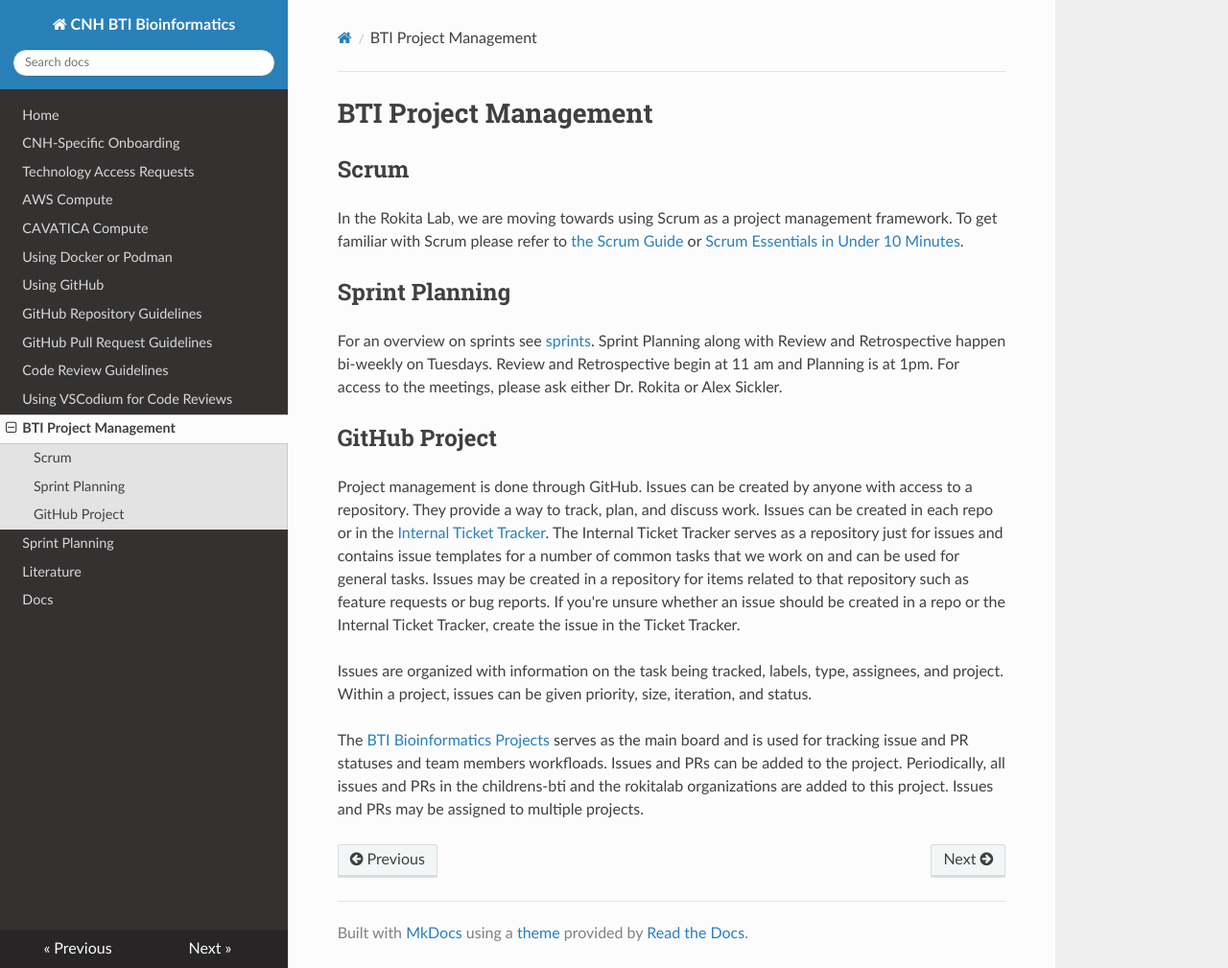
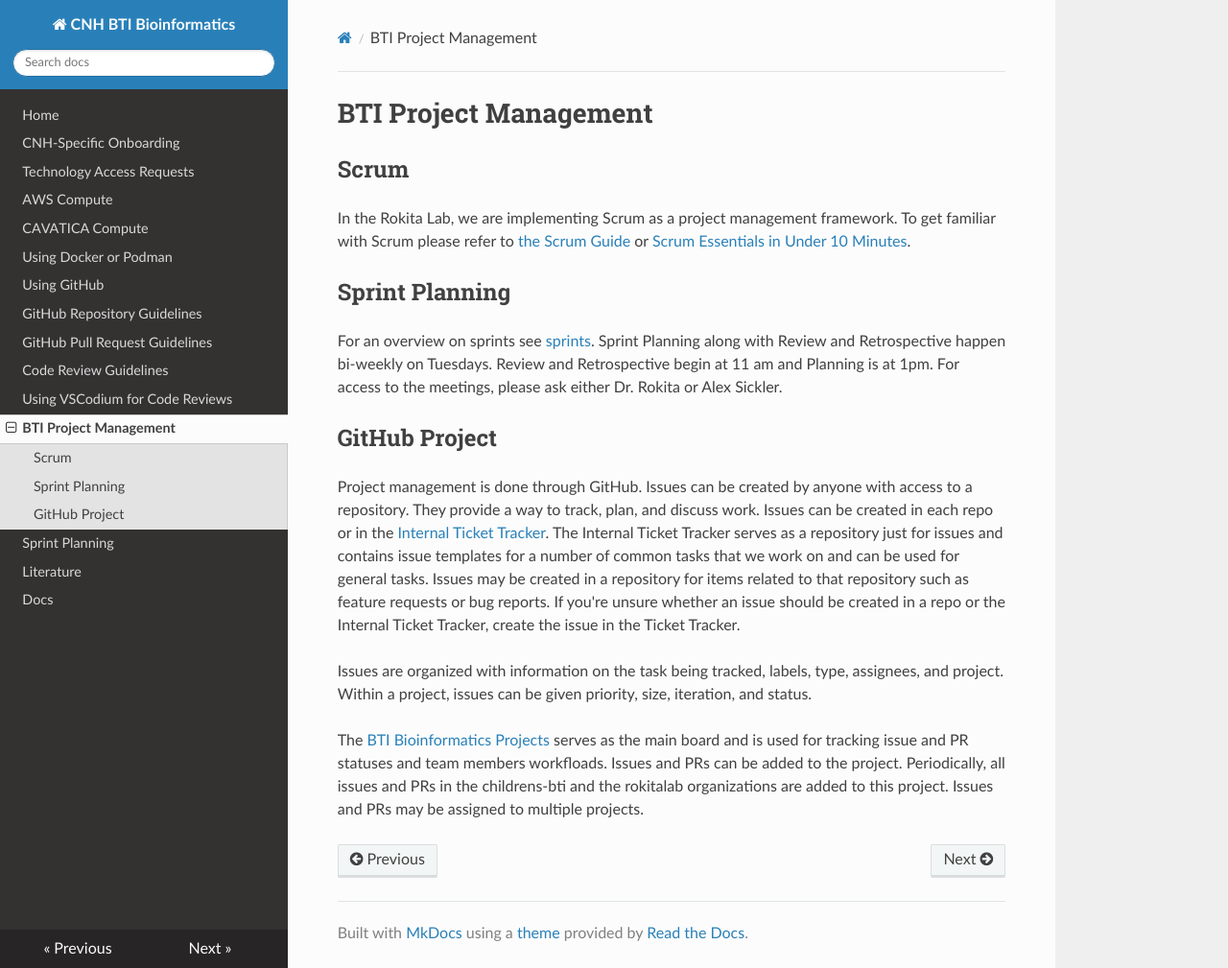
Before and after one commit to childrens-bti/bti-bfx-docs, an MkDocs documentation site: the page built from docs/project-mgmt.md, in a window 1280 px wide and 1009 px high. Shown: the whole window at 96% size. Built offline with MkDocs 1.6.1, drawn with Linux system fonts in a browser that asks for light colours; nearby versions of some CDN libraries.

Commit message:
update some language

```diff
--- a/docs/project-mgmt.md
+++ b/docs/project-mgmt.md
@@ -2,7 +2,7 @@
 
 ## Scrum
 
-In the Rokita Lab, we are moving towards using Scrum as a project management framework. To get familiar with Scrum please refer to [the Scrum Guide](https://scrumguides.org/scrum-guide.html) or [Scrum Essentials in Under 10 Minutes](https://www.youtube.com/watch?v=RtQ3tpq-RuE).
+In the Rokita Lab, we are implementing Scrum as a project management framework. To get familiar with Scrum please refer to [the Scrum Guide](https://scrumguides.org/scrum-guide.html) or [Scrum Essentials in Under 10 Minutes](https://www.youtube.com/watch?v=RtQ3tpq-RuE).
 
 ## Sprint Planning
 
```
